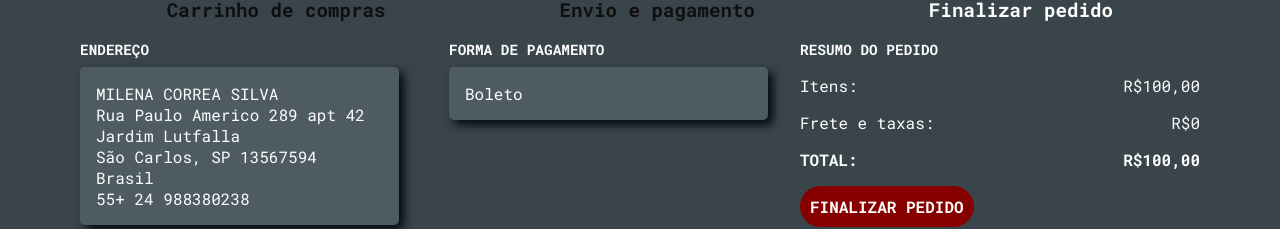
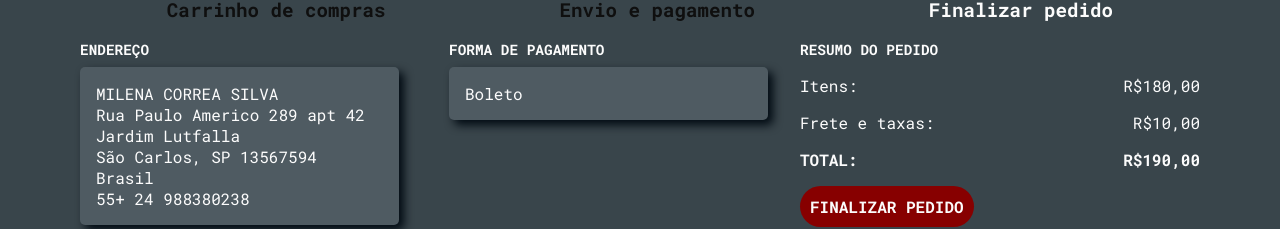
Before and after one commit to Ocramoi/TipTheSong, a Vue app in the folder tipthesong/: page /endpurchase in a window 1280 px wide. Shown: the part 197-426 px from the top of the page. Built offline with nearby package versions, Linux system fonts and the light colour scheme; what secure-ls, vue3-cookies would draw is missing.

Commit message:
buy now button going to the cart and shipping price dependant on having something in the cart

```diff
--- a/tipthesong/src/components/Product/Card.vue
+++ b/tipthesong/src/components/Product/Card.vue
@@ -17,7 +17,9 @@
             <button class="cartButton" @click="addToCart">
                 <i class="fa-solid fa-cart-plus"></i>
             </button>
-            <button type="button" @click="addToCart">Comprar agora</button>
+            <router-link to="/cart">
+                <button type="button" @click="addToCart">Comprar agora</button>
+            </router-link>
         </div>
     </div>
 </template>
--- a/tipthesong/src/views/Cart/EndPurchase.vue
+++ b/tipthesong/src/views/Cart/EndPurchase.vue
@@ -53,7 +53,7 @@
                         <span>Itens:</span>
                     </div>
                     <div class="totalRow">
-                        <span> R$100,00 </span>
+                        <span> R$180,00 </span>
                     </div>
                 </div>
                 <div class="innerFlexContainer">
@@ -61,7 +61,7 @@
                         <span>Frete e taxas:</span>
                     </div>
                     <div class="totalRow">
-                        <span> R$0 </span>
+                        <span> R$10,00 </span>
                     </div>
                 </div>
                 <div class="innerFlexContainer">
@@ -69,7 +69,7 @@
                         <span style = "font-weight: bold"> TOTAL: </span>
                     </div>
                     <div class="totalRow">
-                        <span style = "font-weight: bold"> R$100,00 </span>
+                        <span style = "font-weight: bold"> R$190,00 </span>
                     </div>
                 </div>
 
--- a/tipthesong/src/views/Cart/MyCart.vue
+++ b/tipthesong/src/views/Cart/MyCart.vue
@@ -69,7 +69,10 @@
              return this.productList.reduce((prev, cur) => prev + cur[cur.length - 1], 0);
          },
          calcDelivery() {
-             return 10;
+             if (this.productList.length == 0)
+                 return 0;
+             else
+                 return 10;
          },
          total() {
              return this.subTotal + this.calcDelivery;
```
